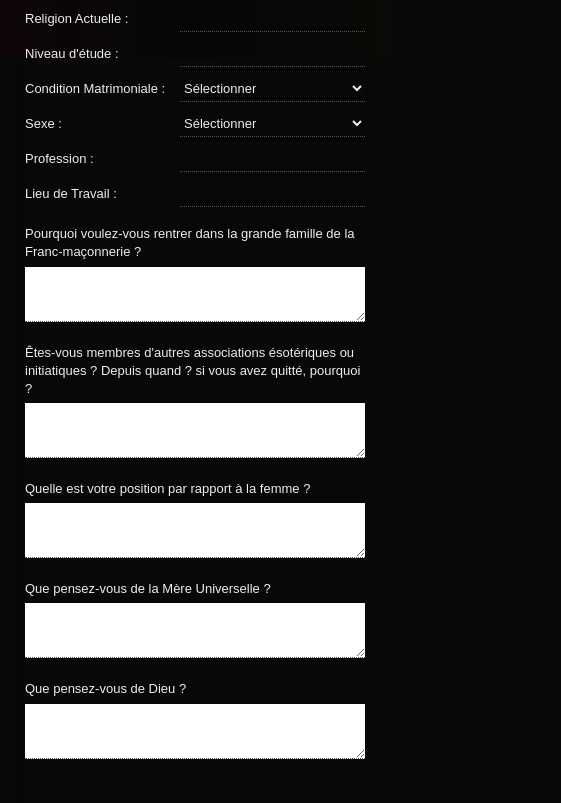
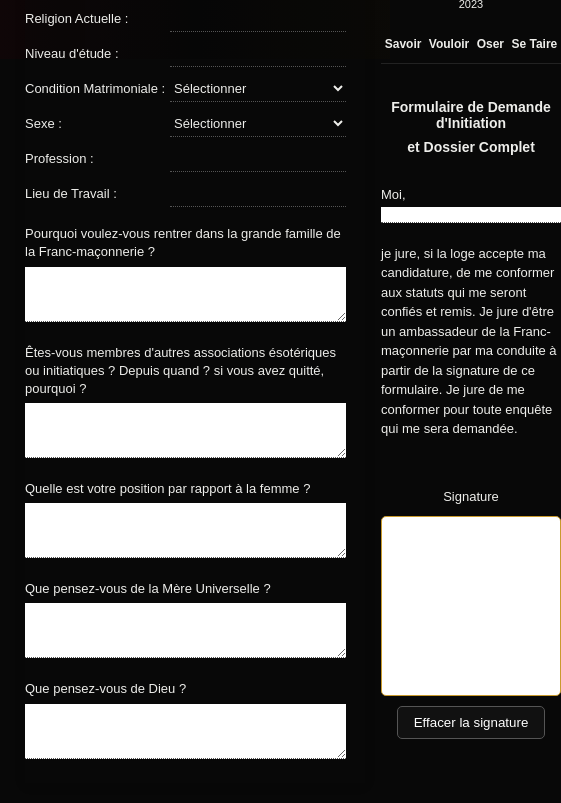
Before and after one commit to landchrist07-alt/FRANC-MACONNERIE, a plain HTML site: page Candidature.html in a window 390 px wide. Shown: the part 785-1588 px from the top of the page, 561 px wide, since content can reach past the window. Drawn offline with Linux system fonts and the light colour scheme.

Commit message:
Update Candidature.css

```diff
--- a/Candidature.css
+++ b/Candidature.css
@@ -1449,71 +1449,47 @@ body {
     }
 
     .formulaire-container {
-        display: grid;
-        grid-template-columns: 1fr;
         width: 100%;
         max-width: 100%;
         margin: 0;
         padding: 20px 0;
         box-sizing: border-box;
-        overflow: hidden;
     }
 
     .colonne-gauche,
     .colonne-droite {
         width: 100%;
-        max-width: 100%;
-        min-width: 0;
         box-sizing: border-box;
     }
 
     .champ {
         display: flex;
         align-items: center;
-        gap: 10px;
         width: 100%;
-        max-width: 100%;
         box-sizing: border-box;
     }
 
     .champ label {
         width: 145px;
         min-width: 145px;
-        max-width: 145px;
         margin-bottom: 0;
-        box-sizing: border-box;
     }
 
     .champ input,
     .champ select {
-        flex: 1 1 0;
-        width: 0;
+        flex: 1;
         min-width: 0;
-        max-width: 100%;
+        width: auto;
         box-sizing: border-box;
     }
 
     .question {
         width: 100%;
-        max-width: 100%;
         box-sizing: border-box;
     }
 
     .question textarea {
         width: 100%;
-        max-width: 100%;
-        box-sizing: border-box;
-    }
-
-    .signature {
-        width: 100%;
-        max-width: 100%;
-        box-sizing: border-box;
-    }
-
-    #signature-pad {
-        width: 100%;
-        max-width: 100%;
         box-sizing: border-box;
     }
 
```
